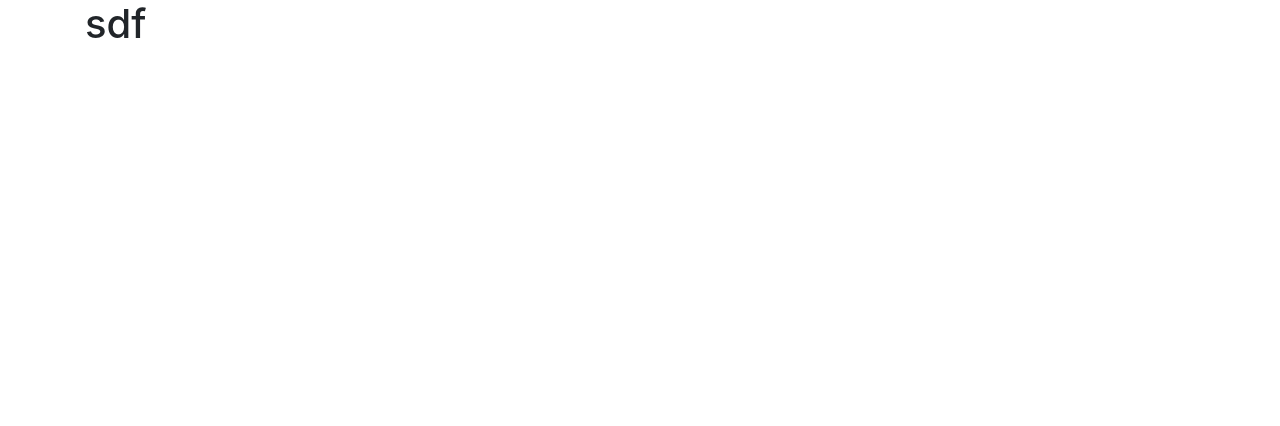
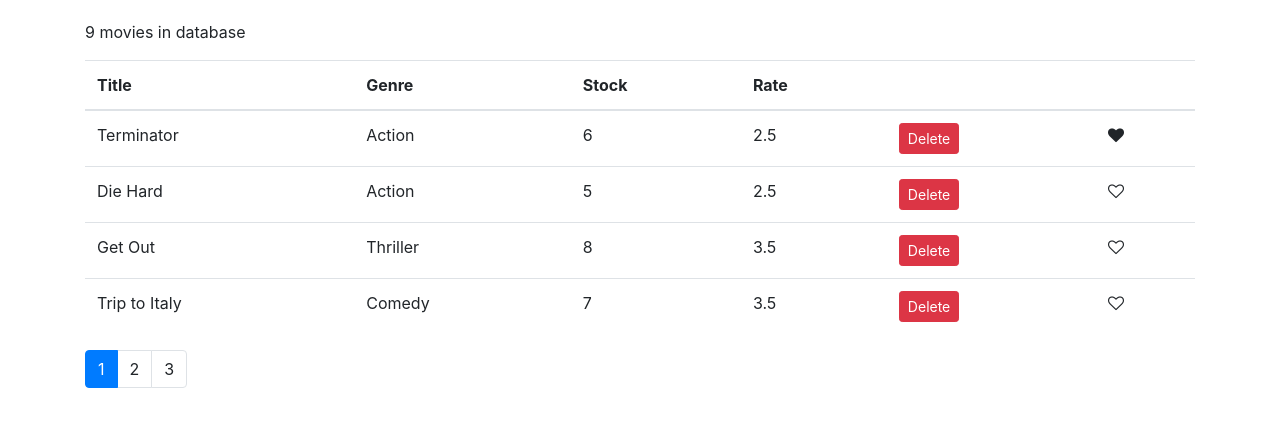
Before and after one commit to gurpreetsingh9001/movies_app_React_Frontend, a React (Create React App) app: page / in a window 1280 px wide. Shown: the top 426 px of the page. Built offline with nearby package versions, Linux system fonts and the light colour scheme.

Commit message:
added movies table with movie pagination

```diff
--- a/package.json
+++ b/package.json
@@ -8,6 +8,7 @@
     "@testing-library/user-event": "^12.8.3",
     "bootstrap": "^4.1.1",
     "font-awesome": "^4.7.0",
+    "randomstring": "^1.1.5",
     "react": "^17.0.2",
     "react-dom": "^17.0.2",
     "react-scripts": "4.0.3",
--- /dev/null
+++ b/src/components/common/like.jsx
@@ -0,0 +1,22 @@
+import React, { Component } from "react";
+
+//interface of component
+//Input - Liked:boolean #what props this component will receive
+//Output - onClick #the events it will be raising using that props
+
+class Like extends Component {
+  render() {
+    let classes = "fa fa-heart";
+    if (!this.props.liked) classes += "-o";
+    return (
+      <i
+        onClick={this.props.onClick}
+        style={{ cursor: "pointer" }}
+        className={classes}
+        aria-hidden="true"
+      ></i>
+    );
+  }
+}
+
+export default Like;
--- /dev/null
+++ b/src/components/common/pagination.jsx
@@ -0,0 +1,41 @@
+import React from "react";
+import PropTypes from "prop-types"; //type checking
+import _ from "lodash";
+
+const Pagination = (props) => {
+  const { itemsCount, pageSize, onPageChange, currentPage } = props;
+  console.log(currentPage);
+
+  const pageCount = Math.ceil(itemsCount / pageSize);
+  const pages = _.range(1, pageCount + 1);
+
+  if (pageCount === 1) return null;
+
+  return (
+    <nav>
+      <ul className="pagination">
+        {pages.map((page) => (
+          <li
+            key={page}
+            className={page === currentPage ? "page-item active" : "page-item"}
+          >
+            <a onClick={() => onPageChange(page)} className="page-link">
+              {/*when we click on page number than the onClick will send this page number to its parent # movies for click handler there the current page gets updated and the props are retransfered to all changed componets and this components get changed , thus this component change page the request goes up it updates and react sends data to updated dom elements*/}
+              {page}
+            </a>
+          </li>
+        ))}
+      </ul>
+    </nav>
+  );
+};
+
+//if illegal/less prop types are sent than this will show warning in console
+Pagination.propTypes = {
+  itemsCount: PropTypes.number.isRequired,
+  pageSize: PropTypes.number.isRequired,
+  onPageChange: PropTypes.number.isRequired,
+  currentPage: PropTypes.func.isRequired,
+};
+
+export default Pagination;
--- a/src/components/movies.jsx
+++ b/src/components/movies.jsx
@@ -1,9 +1,83 @@
 import React, { Component } from "react";
+import { getMovies } from "../services/fakeMovieService";
+import Like from "./common/like";
+import Pagination from "./common/pagination";
+import { paginate } from "../utils/paginate";
+class Movies extends Component {
+  state = { movies: getMovies(), pageSize: 4, currentPage: 1 };
 
-class Movies extends Component {
-  state = {};
+  handleDelete = (movie) => {
+    const movies = this.state.movies.filter((m) => m._id !== movie._id);
+    this.setState({ movies });
+  };
+
+  handleLike = (movie) => {
+    const movies = [...this.state.movies];
+    const index = movies.indexOf(movie);
+    movies[index] = { ...movies[index] };
+    movies[index].liked = !movies[index].liked;
+    this.setState({ movies });
+  };
+
+  handlePageChange = (page) => {
+    this.setState({ currentPage: page });
+  };
+
   render() {
-    return <h1>sdf</h1>;
+    const { length: moviescount } = this.state.movies;
+    const { pageSize, currentPage, movies: allMovies } = this.state;
+
+    if (moviescount === 0) return <p>There are no movies in database</p>;
+
+    const movies = paginate(allMovies, currentPage, pageSize);
+
+    return (
+      <React.Fragment>
+        <p>{moviescount} movies in database</p>
+        <table className="table">
+          <thead>
+            <tr>
+              <th>Title</th>
+              <th>Genre</th>
+              <th>Stock</th>
+              <th>Rate</th>
+              <th />
+              <th />
+            </tr>
+          </thead>
+          <tbody>
+            {movies.map((movie) => (
+              <tr key={movie._id}>
+                <td>{movie.title}</td>
+                <td>{movie.genre.name}</td>
+                <td>{movie.numberInStock}</td>
+                <td>{movie.dailyRentalRate}</td>
+                <td>
+                  <button
+                    onClick={() => this.handleDelete(movie)}
+                    className="btn btn-danger btn-sm"
+                  >
+                    Delete
+                  </button>
+                </td>
+                <td>
+                  <Like
+                    onClick={() => this.handleLike(movie)}
+                    liked={movie.liked}
+                  />
+                </td>
+              </tr>
+            ))}
+          </tbody>
+        </table>
+        <Pagination
+          itemsCount={moviescount}
+          pageSize={pageSize}
+          currentPage={currentPage}
+          onPageChange={this.handlePageChange}
+        />
+      </React.Fragment>
+    );
   }
 }
 
--- a/src/index.css
+++ b/src/index.css
@@ -1,13 +1,5 @@
 body {
   margin: 0;
-  font-family: -apple-system, BlinkMacSystemFont, 'Segoe UI', 'Roboto', 'Oxygen',
-    'Ubuntu', 'Cantarell', 'Fira Sans', 'Droid Sans', 'Helvetica Neue',
-    sans-serif;
-  -webkit-font-smoothing: antialiased;
-  -moz-osx-font-smoothing: grayscale;
+  padding: 20px 0 0 0;
+  font-family: sans-serif;
 }
-
-code {
-  font-family: source-code-pro, Menlo, Monaco, Consolas, 'Courier New',
-    monospace;
-}
--- a/src/services/fakeMovieService.js
+++ b/src/services/fakeMovieService.js
@@ -1,5 +1,5 @@
 import * as genresAPI from "./fakeGenreService";
-import randomstring from "random-string";
+import randomstring from "randomstring";
 const movies = [
   {
     _id: "5b21ca3eeb7f6fbccd471815",
@@ -7,7 +7,8 @@
     genre: { _id: "5b21ca3eeb7f6fbccd471818", name: "Action" },
     numberInStock: 6,
     dailyRentalRate: 2.5,
-    publishDate: "2018-01-03T19:04:28.809Z"
+    publishDate: "2018-01-03T19:04:28.809Z",
+    liked: true
   },
   {
     _id: "5b21ca3eeb7f6fbccd471816",
--- /dev/null
+++ b/src/utils/paginate.js
@@ -0,0 +1,6 @@
+import _ from "lodash";
+
+export function paginate(items, pageNumber, pageSize) {
+    const startIndex = (pageNumber - 1) * pageSize;
+    return _(items).slice(startIndex).take(pageSize).value();  //slice from the given start index, then take only pageSize list of items, then convert lodash object to array
+}
```
Also changed, not shown: 1 other file (tests, documents, lock files or other folders).
